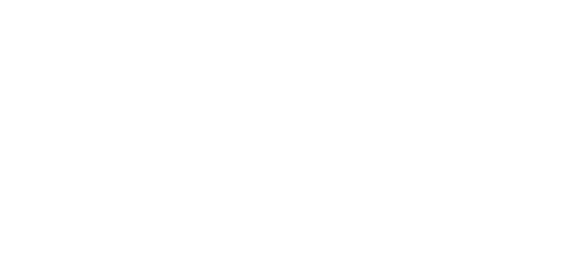
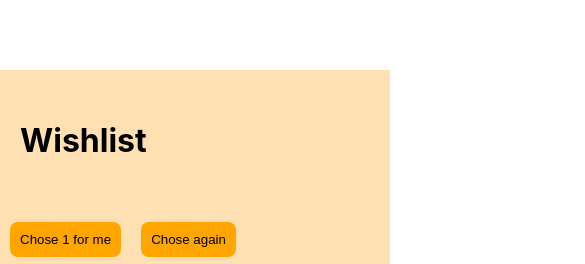
Before and after one commit to HameemH/Adorsho-book-shop-assign08, a React (Create React App) app: page / in a window 390 px wide. Shown: the part 4558-4822 px from the top of the page, 585 px wide, since content can reach past the window. Before the commit the page ends 1646 px from the top, so only its background shows below. Built offline with nearby package versions, Linux system fonts and the light colour scheme.

Commit message:
wishlist button set and wishlist styling prob solved

```diff
--- a/src/Component/Bookshop/Bookshop.css
+++ b/src/Component/Bookshop/Bookshop.css
@@ -8,9 +8,30 @@
     gap: 45px;
     margin: 100px 50px;
 }
+.booklist-conatianer{
+    background-color: rgba(255, 153, 0, 0.3);
+
+}
+.booklist-conatianer h1{
+    padding: 30px 20px;
+}
+.buttons{
+    padding: 10px;
+    margin:10px;
+    background-color: orange;
+    border: none;
+    border-radius: 8px;
+
+}
+.buttons:hover{
+    background-color: orangered;
+}
 
 @media screen and (max-width:600px) {
-    .products-container{
+    .bookshop-container{
+        grid-template-columns: repeat(1,1fr);
+    }
+    .book-container{
         grid-template-columns: repeat(1,1fr);
     }
 }
--- a/src/Component/Bookshop/Bookshop.js
+++ b/src/Component/Bookshop/Bookshop.js
@@ -30,7 +30,12 @@ const Bookshop = () => {
             }
             </div>
             <div className='booklist-conatianer'>
+                <h1>Wishlist</h1>
             {wishlist.map(book =><Wishlist key={book.id} wishlist={book}></Wishlist>)}
+                <div>
+                    <button className="buttons">Chose 1 for me</button>
+                    <button className="buttons">Chose again</button>
+                </div>
             </div>
         </div>
     );
--- a/src/Component/Wishlist/Wishlist.css
+++ b/src/Component/Wishlist/Wishlist.css
@@ -0,0 +1,3 @@
+.wishlist{
+    padding-left:  20px;
+}
--- a/src/Component/Wishlist/Wishlist.js
+++ b/src/Component/Wishlist/Wishlist.js
@@ -1,12 +1,14 @@
 import React from 'react';
+import './Wishlist.css'
 
 const Wishlist = ({wishlist}) => {
 
-   console.log(wishlist);
     return (
-        <div>
-            <h1>{wishlist.name}</h1>
+        <div className='wishlist'>
+            <p>{wishlist.name}</p>
+
         </div>
+
     );
 };
 
```
